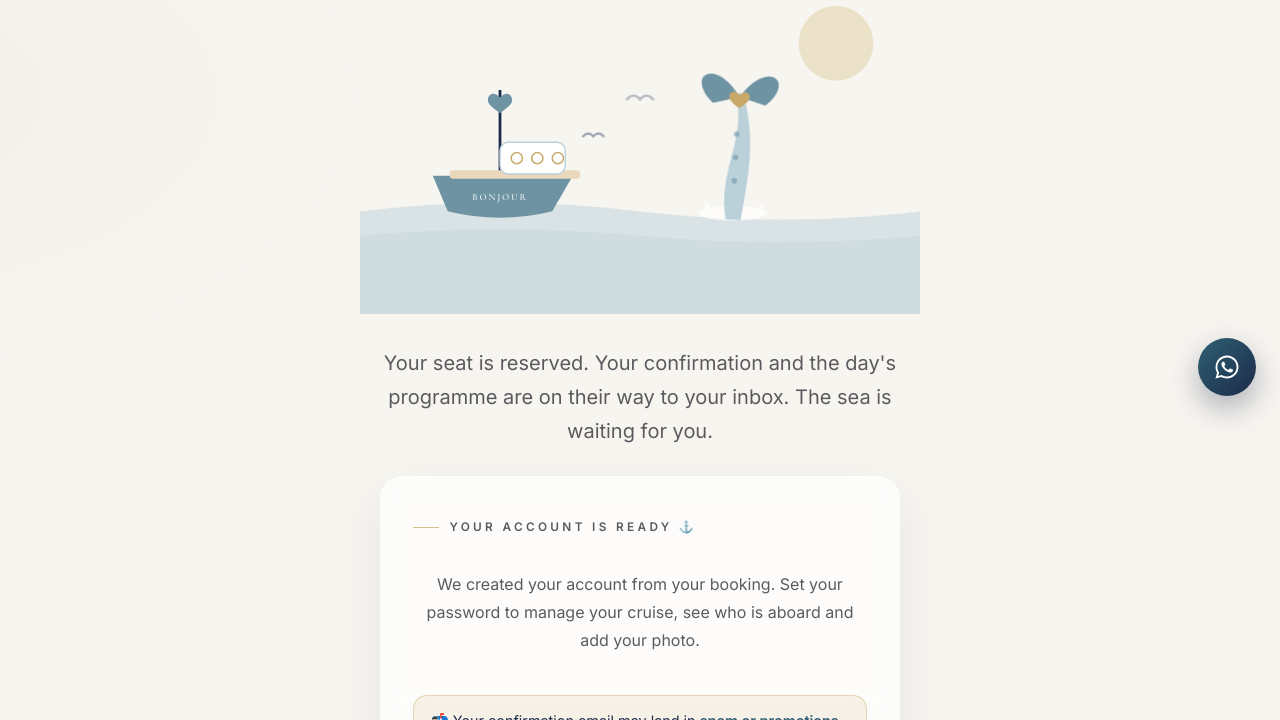
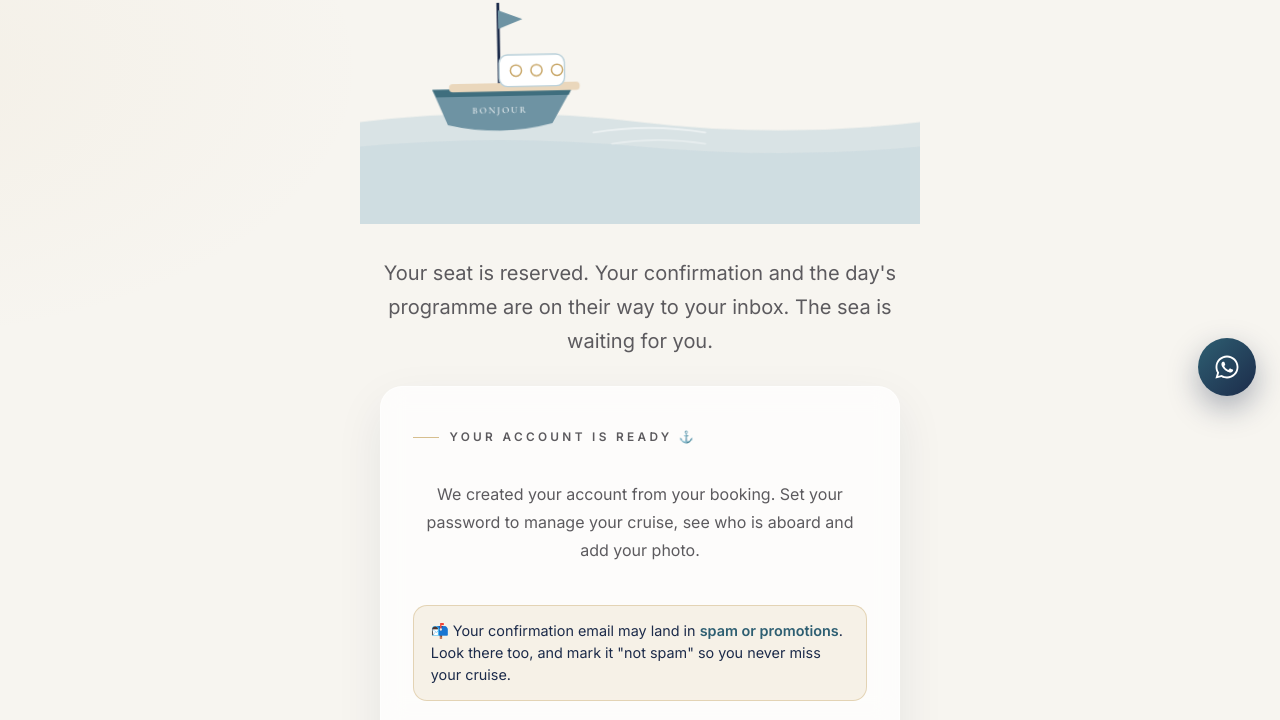
Before and after one commit to issamstories/bonjour-cruise, a website built with Vite: page welcome-aboard.html in a window 1280 px wide. Shown: the part 380-1100 px from the top of the page. Built offline with nearby package versions, Linux system fonts and the light colour scheme; a web font is replaced by a local one.

Commit message:
fix: welcome-aboard — retire le thème sirène/cœurs hérité du fork Madame, scène bateau neutre 'The sea is waiting for you.'

```diff
--- a/welcome-aboard.html
+++ b/welcome-aboard.html
@@ -13,18 +13,20 @@
   <link href="https://fonts.googleapis.com/css2?family=Cormorant+Garamond:ital,wght@0,500;0,600;1,500&family=Playfair+Display:ital,wght@0,500;0,600;0,700;1,600&family=Inter:wght@400;500;600&display=swap" rel="stylesheet" />
   <script type="module" src="/src/main.js"></script>
   <style>
-    .mermaid-hero { text-align: center; padding-block: 3rem 4rem; }
-    .mermaid-scene { max-inline-size: 560px; margin: 1.5rem auto 2rem; }
-    .mermaid-scene svg { inline-size: 100%; height: auto; display: block; }
-    @keyframes mc-dive { 0%, 100% { transform: translateY(0) rotate(-5deg); } 50% { transform: translateY(10px) rotate(6deg); } }
-    @keyframes mc-splash { 0%, 100% { transform: scaleX(0.85); opacity: 0.45; } 50% { transform: scaleX(1.15); opacity: 0.8; } }
-    @keyframes mc-float { 0% { transform: translateY(0); opacity: 0; } 30% { opacity: 0.9; } 100% { transform: translateY(-40px); opacity: 0; } }
-    .mc-tail { transform-origin: 400px 250px; animation: mc-dive 3.4s ease-in-out infinite; }
-    .mc-splash { transform-origin: 400px 252px; animation: mc-splash 3.4s ease-in-out infinite; }
-    .mc-heart { animation: mc-float 3.6s ease-in-out infinite; }
-    .mc-heart2 { animation: mc-float 3.6s ease-in-out infinite 1.2s; }
-    .mc-heart3 { animation: mc-float 3.6s ease-in-out infinite 2.4s; }
-    @media (prefers-reduced-motion: reduce) { .mc-tail, .mc-splash, .mc-heart, .mc-heart2, .mc-heart3 { animation: none; } }
+    .welcome-hero { text-align: center; padding-block: 3rem 4rem; }
+    .welcome-scene { max-inline-size: 560px; margin: 1.5rem auto 2rem; }
+    .welcome-scene svg { inline-size: 100%; height: auto; display: block; }
+    @keyframes welcome-rock { 0%, 100% { transform: rotate(-1.2deg); } 50% { transform: rotate(1.2deg); } }
+    @keyframes welcome-flag { 0%, 100% { transform: skewY(0deg); } 50% { transform: skewY(-6deg); } }
+    @keyframes welcome-bob { 0%, 100% { transform: translateY(0); } 50% { transform: translateY(4px); } }
+    @keyframes welcome-wing { 0%, 100% { transform: translateX(0); } 50% { transform: translateX(6px); } }
+    .welcome-boat { transform-origin: 300px 240px; animation: welcome-rock 6s ease-in-out infinite; }
+    .welcome-flag { transform-origin: 150px 120px; animation: welcome-flag 2.8s ease-in-out infinite; }
+    .welcome-water { animation: welcome-bob 5s ease-in-out infinite; }
+    .welcome-water2 { animation: welcome-bob 7s ease-in-out infinite; }
+    .welcome-gull { animation: welcome-wing 4s ease-in-out infinite; }
+    .welcome-gull2 { animation: welcome-wing 4.5s ease-in-out infinite 0.8s; }
+    @media (prefers-reduced-motion: reduce) { .welcome-boat, .welcome-flag, .welcome-water, .welcome-water2, .welcome-gull, .welcome-gull2 { animation: none; } }
   </style>
 </head>
 <body>
@@ -54,29 +56,29 @@
   </header>
 
   <main>
-    <section class="mermaid-hero">
+    <section class="welcome-hero">
       <div class="container">
         <span class="eyebrow">Welcome aboard</span>
-        <h1>Are you ready to be a mermaid?</h1>
+        <h1>The sea is waiting for you.</h1>
 
-        <div class="mermaid-scene">
-          <svg viewBox="0 0 600 360" role="img" aria-label="A mermaid diving beside the Bonjour Cruise yacht">
+        <div class="welcome-scene">
+          <svg viewBox="0 0 600 360" role="img" aria-label="The Bonjour Cruise yacht sailing on calm water at sunset">
             <!-- sky + sun -->
             <circle cx="510" cy="70" r="40" fill="#E4D2AE" opacity="0.6"/>
-            <!-- floating hearts -->
-            <path class="mc-heart" d="M286 156q7-8 14 0 7-8 14 0" fill="none" stroke="#8A94A6" stroke-width="2.6" stroke-linecap="round"/>
-            <path class="mc-heart2" d="M239 175q5.5-6 11 0 5.5-6 11 0" fill="none" stroke="#8A94A6" stroke-width="2.4" stroke-linecap="round"/>
-            <path class="mc-heart3" d="M331 184q4.5-5 9 0 4.5-5 9 0" fill="none" stroke="#A9A08C" stroke-width="2.2" stroke-linecap="round"/>
+            <!-- gulls -->
+            <path class="welcome-gull" d="M120 90 q10 -8 20 0 q10 -8 20 0" fill="none" stroke="#8A94A6" stroke-width="2.6" stroke-linecap="round"/>
+            <path class="welcome-gull2" d="M160 116 q8 -7 16 0 q8 -7 16 0" fill="none" stroke="#8A94A6" stroke-width="2.4" stroke-linecap="round"/>
 
             <!-- water -->
-            <path d="M0 250 q150 -18 300 0 t300 0 V360 H0 Z" fill="#BBD1DA" opacity="0.5"/>
-            <path d="M0 276 q150 -14 300 0 t300 0 V360 H0 Z" fill="#BBD1DA" opacity="0.32"/>
+            <path class="welcome-water" d="M0 250 q150 -18 300 0 t300 0 V360 H0 Z" fill="#BBD1DA" opacity="0.5"/>
+            <path class="welcome-water2" d="M0 276 q150 -14 300 0 t300 0 V360 H0 Z" fill="#BBD1DA" opacity="0.32"/>
 
             <!-- boat -->
-            <g>
+            <g class="welcome-boat">
               <line x1="150" y1="210" x2="150" y2="120" stroke="#1C2B4A" stroke-width="3"/>
-              <path d="M150 128c-6-7-13-4-13 3 0 5 7 9 13 14 6-5 13-9 13-14 0-7-7-10-13-3z" fill="#6E93A3"/>
+              <path class="welcome-flag" d="M150 128 L176 138 L150 148 Z" fill="#6E93A3"/>
               <path d="M78 212 H228 L206 250 Q150 264 94 250 Z" fill="#6E93A3"/>
+              <path d="M78 212 H228 L224 220 H82 Z" fill="#3F6E7E"/>
               <rect x="96" y="206" width="140" height="9" rx="4" fill="#EAD7BC"/>
               <rect x="150" y="176" width="70" height="34" rx="9" fill="#fff" stroke="#BBD1DA" stroke-width="1.5"/>
               <circle cx="168" cy="193" r="6" fill="none" stroke="#C9A86A" stroke-width="1.6"/>
@@ -85,21 +87,9 @@
               <text x="150" y="238" text-anchor="middle" fill="#fff" font-family="'Cormorant Garamond',serif" font-size="10" letter-spacing="2">BONJOUR</text>
             </g>
 
-            <!-- splash -->
-            <ellipse class="mc-splash" cx="400" cy="252" rx="34" ry="8" fill="#FFFFFF" opacity="0.6"/>
-            <circle cx="372" cy="244" r="3" fill="#fff" opacity="0.7"/>
-            <circle cx="430" cy="246" r="2.4" fill="#fff" opacity="0.6"/>
-
-            <!-- diving mermaid tail -->
-            <g class="mc-tail">
-              <path d="M392 252 C 380 200, 410 168, 396 116 L 404 116 C 420 168, 414 200, 408 252 Z" fill="#BBD1DA"/>
-              <path d="M400 120 C 372 78, 340 100, 372 128 Z" fill="#6E93A3"/>
-              <path d="M400 120 C 428 78, 460 100, 428 128 Z" fill="#6E93A3"/>
-              <path d="M400 118 c-5-6-11-3-11 2 0 4 5 8 11 12 6-4 11-8 11-12 0-5-6-8-11-2z" fill="#C9A86A"/>
-              <circle cx="399" cy="160" r="3" fill="#6E93A3" opacity="0.6"/>
-              <circle cx="399" cy="185" r="3" fill="#6E93A3" opacity="0.6"/>
-              <circle cx="399" cy="210" r="3" fill="#6E93A3" opacity="0.6"/>
-            </g>
+            <!-- wake -->
+            <path d="M250 262 q60 -10 120 0" fill="none" stroke="#FFFFFF" stroke-width="2" opacity="0.5" stroke-linecap="round"/>
+            <path d="M270 274 q50 -8 100 0" fill="none" stroke="#FFFFFF" stroke-width="2" opacity="0.35" stroke-linecap="round"/>
           </svg>
         </div>
 
```
